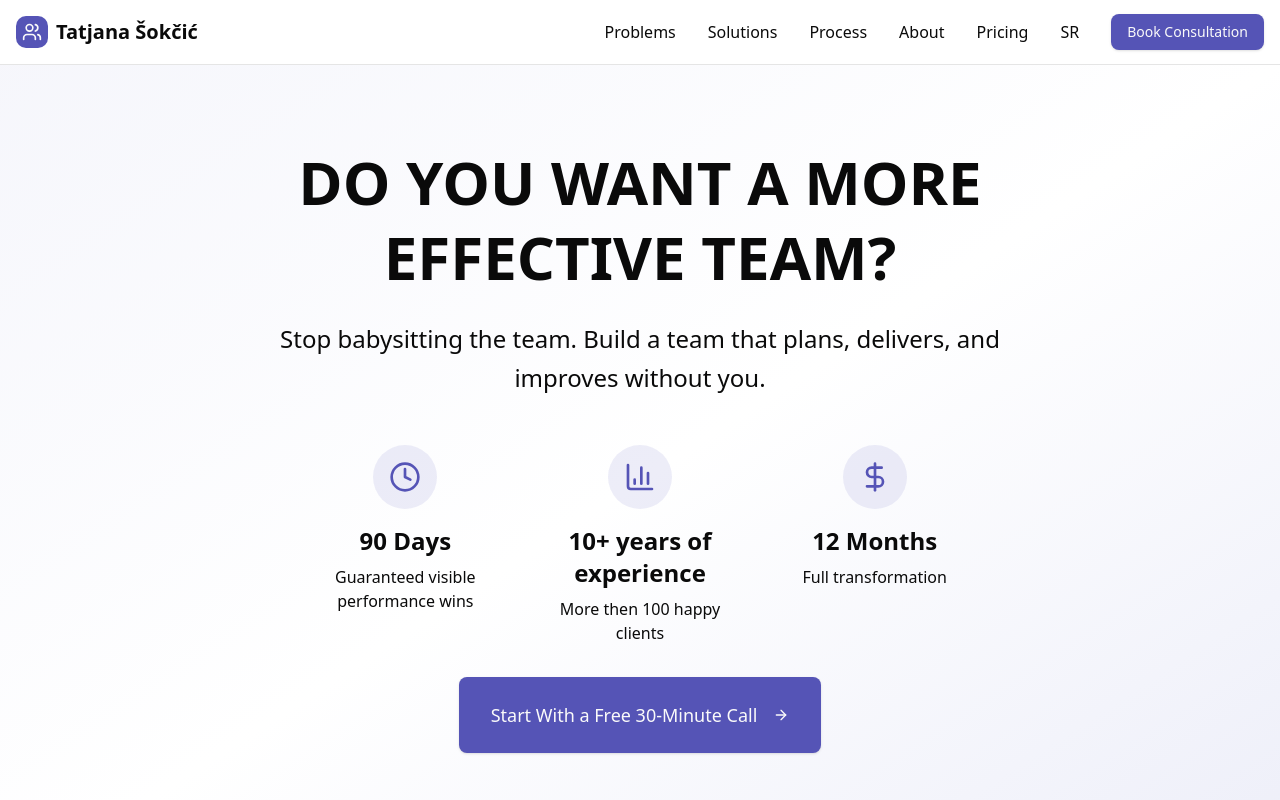
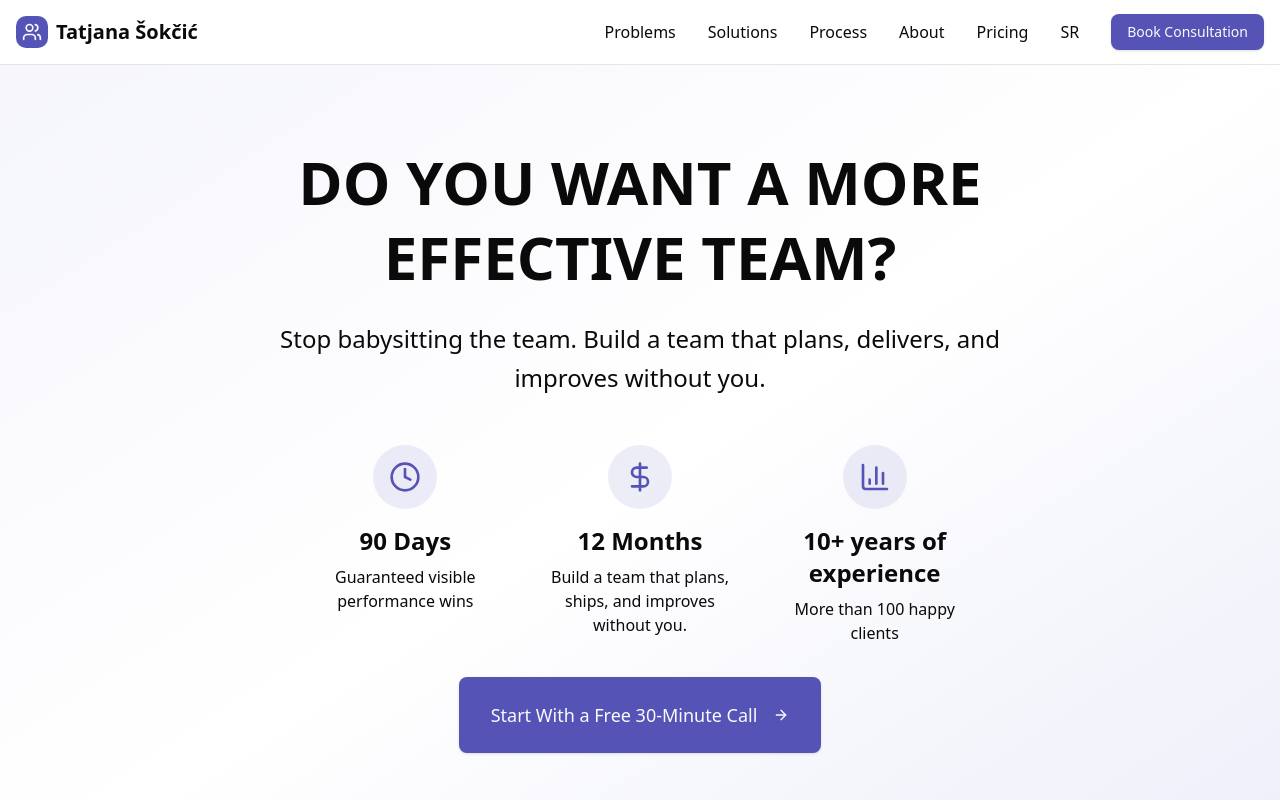
Before and after one commit to zatezalo/tatjana, a Next.js app: page / in a window 1280 px wide. Shown: the top 800 px of the page. Built offline with nearby package versions, Linux system fonts and the light colour scheme.

Commit message:
[App] Correct email address in Footer components and swap icons in Hero component for improved clarity and accuracy

```diff
--- a/src/components/layout/Footer.tsx
+++ b/src/components/layout/Footer.tsx
@@ -85,7 +85,7 @@ export default function Footer() {
             <ul className="space-y-2">
               <li className="flex items-center gap-2 text-sm text-foreground">
                 <Mail className="w-4 h-4" />
-                <a href="mailto:tatjan.sokcic@hrcentar.rs">tatjan.sokcic@hrcentar.rs</a>
+                <a href="mailto:tatjana.sokcic@hrcentar.rs">tatjana.sokcic@hrcentar.rs</a>
               </li>
               <li className="flex items-center gap-2 text-sm text-foreground">
                 <Phone className="w-4 h-4" />
--- a/src/components/layout/sr/Footer.tsx
+++ b/src/components/layout/sr/Footer.tsx
@@ -85,7 +85,7 @@ export default function Footer() {
             <ul className="space-y-2">
               <li className="flex items-center gap-2 text-sm text-foreground">
                 <Mail className="w-4 h-4" />
-                <a href="mailto:tatjan.sokcic@hrcentar.rs">tatjan.sokcic@hrcentar.rs</a>
+                <a href="mailto:tatjana.sokcic@hrcentar.rs">tatjana.sokcic@hrcentar.rs</a>
               </li>
               <li className="flex items-center gap-2 text-sm text-foreground">
                 <Phone className="w-4 h-4" />
--- a/src/components/sections/Hero.tsx
+++ b/src/components/sections/Hero.tsx
@@ -43,22 +43,24 @@ export default function Hero() {
 
             <div className="text-center">
               <div className="w-16 h-16 bg-primary/10 rounded-full flex items-center justify-center mx-auto mb-4">
+                <DollarSign className="w-8 h-8 text-primary" />
+              </div>
+              <h3 className="text-2xl font-bold text-foreground mb-2">
+                12 Months
+              </h3>
+              <p className="text-foreground">
+                Build a team that plans, ships, and improves without you.
+              </p>
+            </div>
+
+            <div className="text-center">
+              <div className="w-16 h-16 bg-primary/10 rounded-full flex items-center justify-center mx-auto mb-4">
                 <BarChart3 className="w-8 h-8 text-primary" />
               </div>
               <h3 className="text-2xl font-bold text-foreground mb-2">
                 10+ years of experience
               </h3>
-              <p className="text-foreground">More then 100 happy clients</p>
-            </div>
-
-            <div className="text-center">
-              <div className="w-16 h-16 bg-primary/10 rounded-full flex items-center justify-center mx-auto mb-4">
-                <DollarSign className="w-8 h-8 text-primary" />
-              </div>
-              <h3 className="text-2xl font-bold text-foreground mb-2">
-                12 Months
-              </h3>
-              <p className="text-foreground">Full transformation</p>
+              <p className="text-foreground">More than 100 happy clients</p>
             </div>
           </div>
 
```
